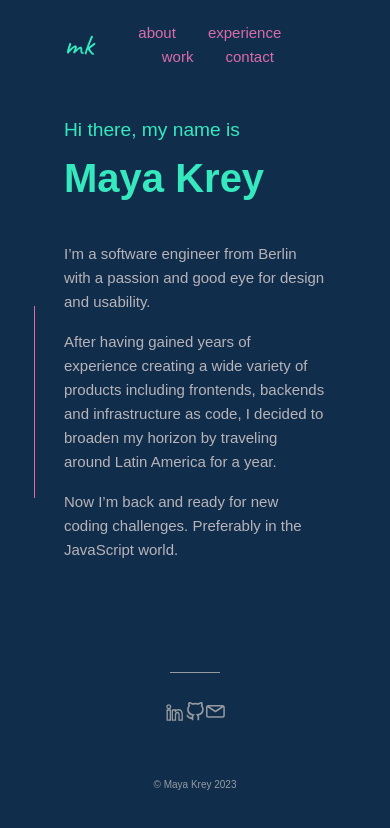
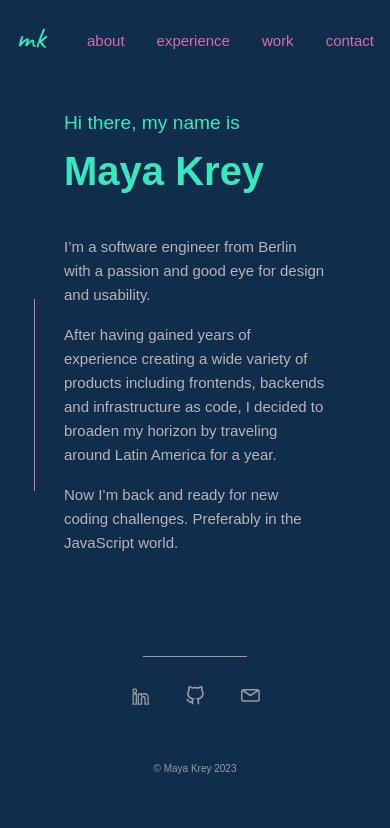
Before and after one commit to mayakrey/home, a Vue app: page / in a window 390 px wide. Shown: the top 828 px of the page. Built offline with nearby package versions, Linux system fonts and the light colour scheme.

Commit message:
Make mobile styling adjustments

```diff
--- a/src/App.vue
+++ b/src/App.vue
@@ -39,7 +39,7 @@
     display: flex;
     flex-direction: row;
     justify-content: space-between;
-    margin: 140px 100px 0 100px;
+    margin: 50% 25% 0 25%;
   }
 
   .social-media-mobile::before {
--- a/src/components/Navigation.vue
+++ b/src/components/Navigation.vue
@@ -23,6 +23,7 @@
     font-size: 2rem;
     transition: 0.3s ease-out;
     text-decoration: none;
+    padding: 0;
   }
 
   .home-btn:hover {
@@ -30,13 +31,13 @@
     text-shadow: 0 0 10px #36e8be, 0 0 20px #36e8be, 0 0 40px #36e8be;
   }
 
-  .home-btn a {
-    padding: 0;
+  .home-btn {
+    margin-top: -7px;
   }
 
   nav {
-    width: 100%;
-    margin: 1.2rem 0 2.8rem 0;
+    width: initial;
+    margin: 1.2rem -3rem 2.8rem -3rem;
     text-align: center;
     display: flex;
     justify-content: space-between;
@@ -84,7 +85,7 @@
   }
 
 
-  @media (min-width: 1024px) {
+  @media (min-width: 820px) {
     .home-btn {
       margin-left: 1rem;
     }
@@ -94,6 +95,7 @@
     }
 
     nav {
+      width: 100%;
       text-align: left;
       margin: 0 0 0 -1rem;
       font-size: 1rem;
```
